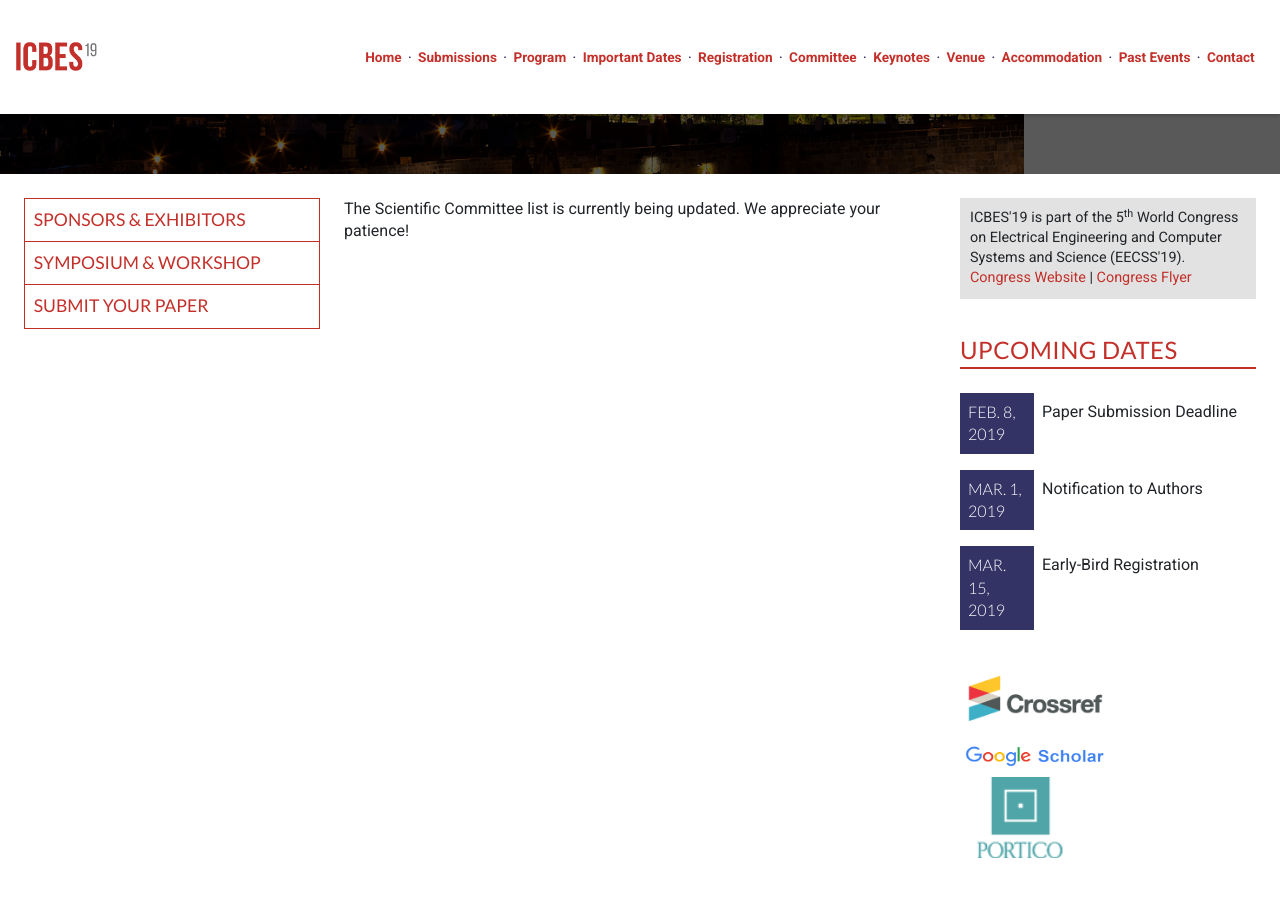
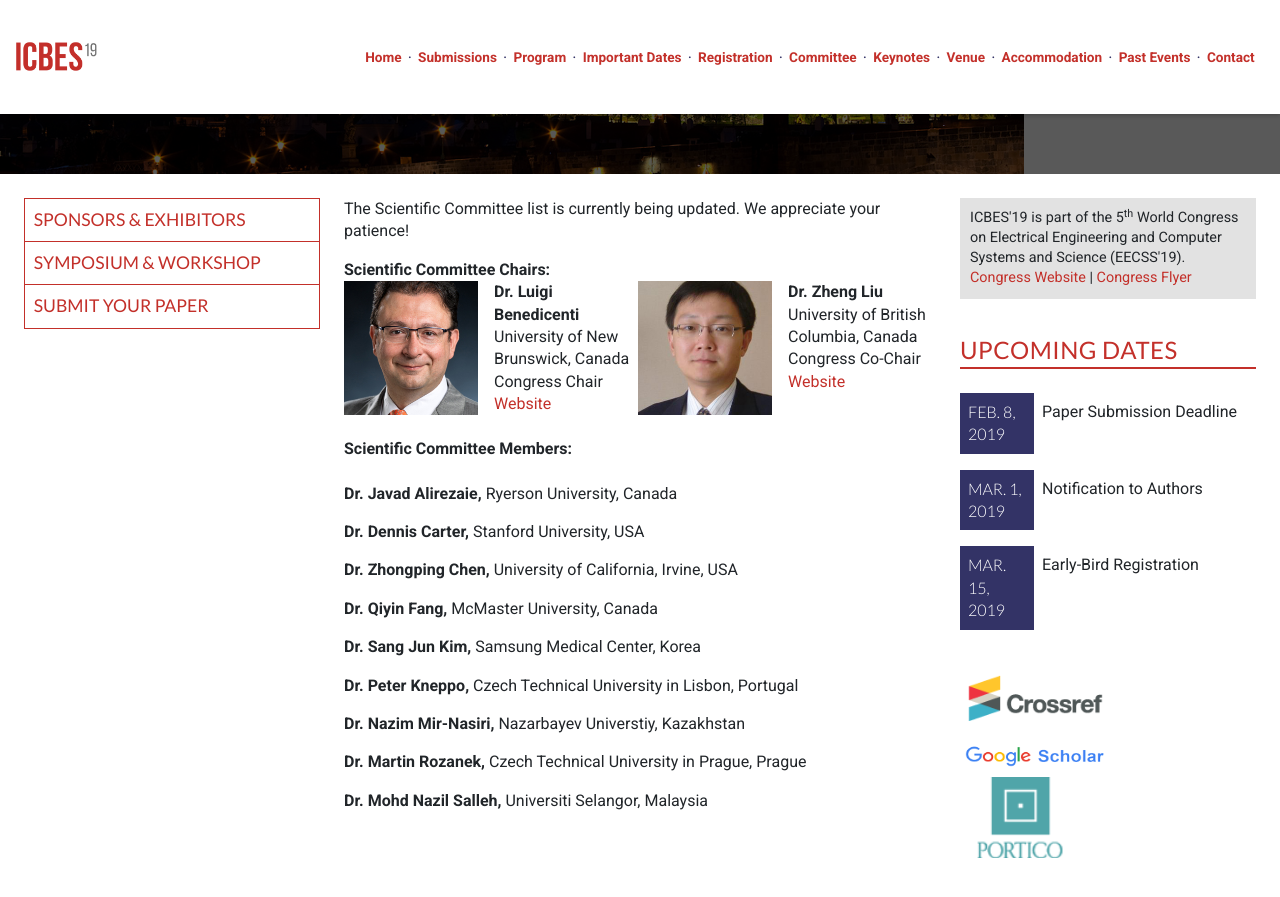
Before and after one commit to intaset/icbes, a Jekyll site: the page built from committee.html, in a window 1280 px wide and 900 px high, scrolled down 306 px. Shown: the top 897 px of the window. Built offline with Jekyll 4.4.1, drawn with Linux system fonts in a browser that asks for light colours; nearby versions of some CDN libraries; Markdown is read by kramdown in place of the engine named in the settings; comment, search, counter and statistics services are not loaded.

Commit message:
Added scientific committee

```diff
--- a/committee.html
+++ b/committee.html
@@ -9,27 +9,45 @@
   <div class="unit-spacer content">
      <p class="body">The Scientific Committee list is currently being updated. We appreciate your patience!</p>
 
-   <!-- <p class="bold">Scientific Committee Members:</p><br>
+     <p class="bold">Scientific Committee Chairs:</p>
 
-    <p class="body"><b>Dr. Javad Alirezaie,</b> Ryerson University, Canada</p>-->
+    <div class="unit unit-s-1-2 unit-m-1-2 unit-l-1-2">
+        <img src="../img/Benedicenti.jpg" width="150" align="left" style="padding-right: 1em;"><p class="body">
+        <b>Dr. Luigi Benedicenti</b><br>
+        University of New Brunswick, Canada<br>
+        Congress Chair<br>
+        <a href="https://www.cs.unb.ca/people/lbenedic" class="body-link" target="_blank">Website</a></p>
+    </div>
+
+    <div class="unit unit-s-1-2 unit-m-1-2 unit-l-1-2">
+        <img src="../img/Liu.jpg" width="150" align="left" style="padding-right: 1em;"><p class="body">
+        <b>Dr. Zheng Liu</b><br>
+        University of British Columbia, Canada<br>
+        Congress Co-Chair<br>
+        <a href="https://apsc.ubc.ca/faculty/zheng-liu" class="body-link" target="_blank">Website</a></p>
+    </div><br><br>
+
+    <p class="bold">Scientific Committee Members:</p><br>
+
+    <p class="body"><b>Dr. Javad Alirezaie,</b> Ryerson University, Canada</p>
     <!-- <p class="body"><b>Dr. Gang Bao,</b> Georgia Institute of Technology, USA</p> -->
     <!-- <p class="body"><b>Dr. Jan Bialasiewicz,</b> University of Colorado Denver, USA</p> -->
-   <!-- <p class="body"><b>Dr. Dennis Carter,</b> Stanford University, USA</p>
+    <p class="body"><b>Dr. Dennis Carter,</b> Stanford University, USA</p>
     <p class="body"><b>Dr. Zhongping Chen,</b> University of California, Irvine, USA</p>
-    <p class="body"><b>Dr. Qiyin Fang,</b> McMaster University, Canada</p>-->
+    <p class="body"><b>Dr. Qiyin Fang,</b> McMaster University, Canada</p>
     <!-- <p class="body"><b>Dr. Aaron Fenster,</b> The University of Western Ontario, Canada</p> -->
-    <!--<p class="body"><b>Dr. Sang Jun Kim,</b> Samsung Medical Center, Korea</p>
+    <p class="body"><b>Dr. Sang Jun Kim,</b> Samsung Medical Center, Korea</p>
     <p class="body"><b>Dr. Peter Kneppo,</b> Czech Technical University in Lisbon, Portugal</p>
-    <p class="body"><b>Dr. Anja Kunze,</b> Montana State University, USA</p>
+   <!-- <p class="body"><b>Dr. Anja Kunze,</b> Montana State University, USA</p>
     <p class="body"><b>Dr. Bae Hwan Lee,</b> Yonsei University College of Medicine, South Korea</p>-->
     <!-- <p class="body"><b>Dr. John Li,</b> Rutgers University, USA</p> -->
-   <!-- <p class="body"><b>Dr. Nazim Mir-Nasiri,</b> Nazarbayev Universtiy, Kazakhstan</p>
-    <p class="body"><b>Dr. Shingo Okamoto,</b> Ehime University, Japan</p>-->
+    <p class="body"><b>Dr. Nazim Mir-Nasiri,</b> Nazarbayev Universtiy, Kazakhstan</p>
+    <!--<p class="body"><b>Dr. Shingo Okamoto,</b> Ehime University, Japan</p>-->
     <!-- <p class="body"><b>Dr. Yuu Ono,</b> Carleton University, Canada</p> -->
     <!-- <p class="body"><b>Dr. Bart M. ter Haar Romeny,</b> Eindhoven University of Technology, Netherlands</p> -->
-   <!-- <p class="body"><b>Dr. Martin Rozanek,</b> Czech Technical University in Prague, Prague</p>
+    <p class="body"><b>Dr. Martin Rozanek,</b> Czech Technical University in Prague, Prague</p>
     <p class="body"><b>Dr. Mohd Nazil Salleh,</b> Universiti Selangor, Malaysia</p>
-    <p class="body"><b>Dr. Taewon Seo,</b> Andong National University, South Korea</p>
+   <!-- <p class="body"><b>Dr. Taewon Seo,</b> Andong National University, South Korea</p>
     <p class="body"><b>Dr. Alberto Alvarez Suarez,</b> Universidad de Oviedo, Spain</p>
     <p class="body"><b>Dr. Haoyong Yu,</b> National University of Singapore</p>-->
   </div>
```
Also changed, not shown: img/Benedicenti.jpg (added), img/Liu.jpg (added), 3 other files.
